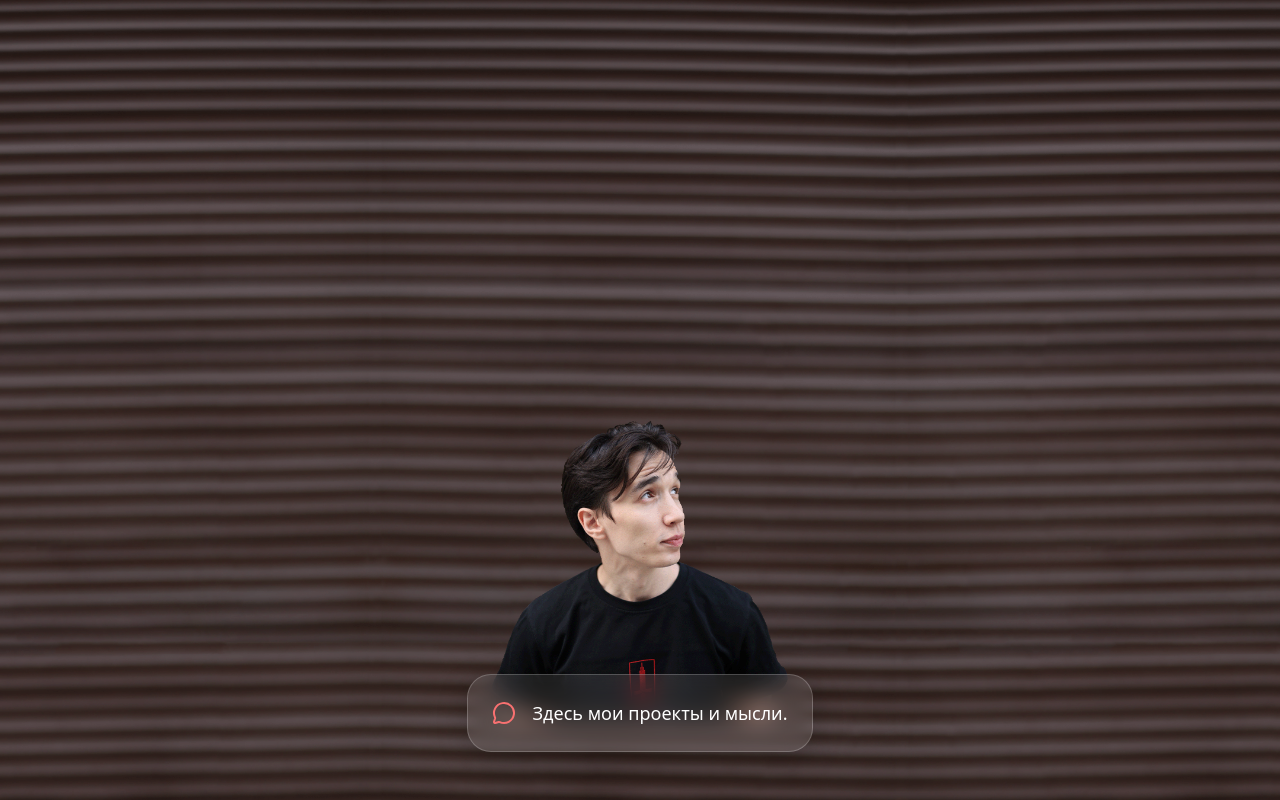
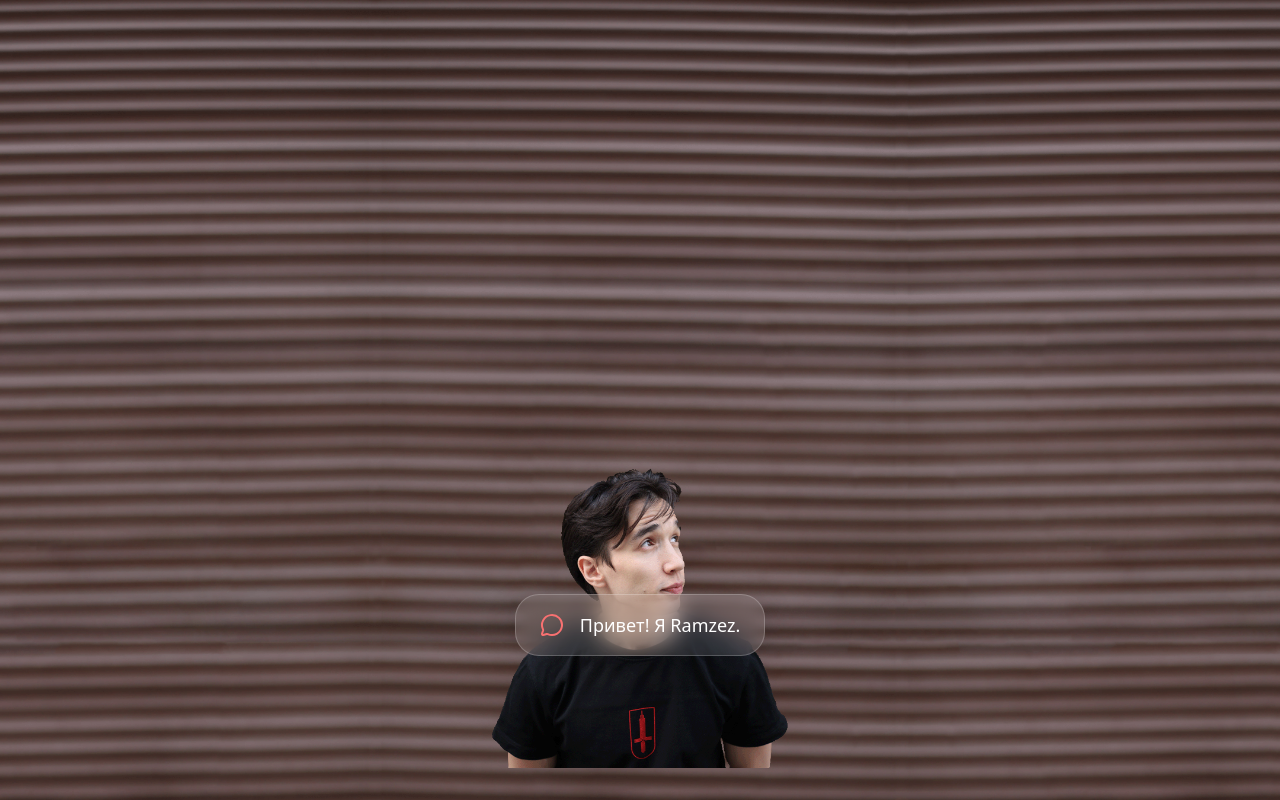
Before and after one commit to Ramzezzzzz/ramzez-portfolio, a React app: page / in a window 1280 px wide. Built offline with nearby package versions, Linux system fonts and the light colour scheme; the HTML template or start-up script is replaced by a standard one.

Commit message:
Улучшен параллакс, диалог по клику, кнопки проектов

```diff
--- a/src/hooks/useMouseParallax.js
+++ b/src/hooks/useMouseParallax.js
@@ -14,10 +14,10 @@ export function useMouseParallax() {
       const deltaX = e.clientX - centerX;
       const deltaY = e.clientY - centerY;
 
-      // Коэффициенты для каждого слоя
-      const layer1Speed = 0.01; // фон
-      const layer2Speed = 0.03; // персонаж
-      const layer3Speed = 0.06; // контент (стеклянные карточки)
+      // Увеличенные коэффициенты для ощутимого эффекта
+      const layer1Speed = 0.025; // фон
+      const layer2Speed = 0.06; // персонаж
+      const layer3Speed = 0.12; // контент
 
       setOffsets({
         layer1: { x: deltaX * layer1Speed, y: deltaY * layer1Speed },
--- a/src/pages/HomePage.jsx
+++ b/src/pages/HomePage.jsx
@@ -1,13 +1,12 @@
-import { useState, useEffect } from "react";
+import { useState } from "react";
 import { motion, AnimatePresence } from "framer-motion";
 import ParallaxLayer from "../components/ParallaxLayer";
 import GlassCard from "../components/GlassCard";
 import { useMouseParallax } from "../hooks/useMouseParallax";
-import { MessageCircle } from "lucide-react";
+import { MessageCircle, FolderGit2, PenTool, X } from "lucide-react";
 
 const BASE_URL = import.meta.env.BASE_URL || "/";
 
-// Массив диалогов новеллы
 const dialogues = [
   "Привет! Я Ramzez.",
   "Хочешь чаю с чак-чаком?",
@@ -18,93 +17,113 @@ const dialogues = [
 export default function HomePage() {
   const { layer1, layer2, layer3 } = useMouseParallax();
   const [dialogueIndex, setDialogueIndex] = useState(0);
-  const [showContent, setShowContent] = useState(false);
+  const [showInterface, setShowInterface] = useState(false);
+  const [activeColumn, setActiveColumn] = useState(null); // 'projects' | 'blog'
 
-  // Прокрутка диалогов по клику или автоматически через 3 секунды
-  useEffect(() => {
-    if (dialogueIndex < dialogues.length - 1) {
-      const timer = setTimeout(
-        () => setDialogueIndex((prev) => prev + 1),
-        3000
-      );
-      return () => clearTimeout(timer);
-    } else {
-      setShowContent(true);
-    }
-  }, [dialogueIndex]);
-
-  const handleNextDialogue = () => {
+  // Переход к следующей фразе (вызывается по клику на персонажа или пузырь)
+  const nextDialogue = () => {
     if (dialogueIndex < dialogues.length - 1) {
       setDialogueIndex((prev) => prev + 1);
     } else {
-      setShowContent(true);
+      setShowInterface(true); // показать кнопки вместо диалога
     }
   };
 
   return (
-    <div className="relative w-full h-screen overflow-hidden bg-black">
-      {/* Слой 1: фон */}
+    <div className="relative w-full h-screen overflow-hidden bg-black select-none">
+      {/* Слой 1: фон + затемняющий градиент */}
       <ParallaxLayer offset={layer1} className="absolute inset-0 z-0">
         <div
-          className="w-full h-full bg-cover bg-center opacity-70"
+          className="w-full h-full bg-cover bg-center"
           style={{
             backgroundImage: `url(${BASE_URL}images/portfolio_background.png)`,
           }}
         />
+        {/* Градиент: края тёмные, центр светлее */}
+        <div className="absolute inset-0 bg-gradient-radial from-transparent via-black/30 to-black/80 pointer-events-none" />
       </ParallaxLayer>
 
-      {/* Слой 2: персонаж */}
+      {/* Слой 2: персонаж (прижат к низу) */}
       <ParallaxLayer
         offset={layer2}
-        className="absolute inset-0 z-10 flex items-center justify-center"
+        className="absolute inset-0 z-10 flex items-end justify-center pb-4 sm:pb-8"
       >
         <img
           src={`${BASE_URL}images/portfolio_ramzez_right.png`}
           alt="Ramzez"
-          className="max-h-[80%] object-contain pointer-events-none select-none"
+          className="max-h-[70vh] sm:max-h-[80vh] object-contain cursor-pointer hover:scale-[1.02] transition-transform duration-300"
+          onClick={nextDialogue}
         />
       </ParallaxLayer>
 
-      {/* Слой 3: контент (диалоги + карточки) */}
+      {/* Слой 3: диалог и интерфейс */}
       <ParallaxLayer
         offset={layer3}
         className="absolute inset-0 z-20 pointer-events-none"
       >
-        <div className="h-full flex flex-col justify-end pb-8 px-4 sm:px-12 lg:px-24">
-          {/* Диалоговый пузырь */}
+        <div className="h-full flex flex-col justify-end items-center pb-24 sm:pb-32 px-4">
           <AnimatePresence mode="wait">
-            {!showContent ? (
+            {!showInterface ? (
               <motion.div
                 key={dialogueIndex}
                 initial={{ opacity: 0, y: 20 }}
                 animate={{ opacity: 1, y: 0 }}
                 exit={{ opacity: 0, y: -20 }}
                 transition={{ duration: 0.5 }}
-                className="pointer-events-auto self-center mb-4 cursor-pointer"
-                onClick={handleNextDialogue}
+                className="pointer-events-auto cursor-pointer mb-4"
+                onClick={nextDialogue}
               >
-                <GlassCard className="max-w-md mx-auto flex items-center gap-4">
-                  <MessageCircle className="w-6 h-6 text-red-400" />
+                <GlassCard className="max-w-md mx-auto flex items-center gap-4 px-6 py-4">
+                  <MessageCircle className="w-6 h-6 text-red-400 shrink-0" />
                   <p className="text-white text-lg font-medium">
                     {dialogues[dialogueIndex]}
                   </p>
                 </GlassCard>
               </motion.div>
             ) : (
-              // Когда диалоги закончились, показываем карточки проектов (заглушки)
+              // Интерфейс с кнопками / колонками
               <motion.div
                 initial={{ opacity: 0 }}
                 animate={{ opacity: 1 }}
-                className="pointer-events-auto flex gap-8 justify-center"
+                className="pointer-events-auto w-full max-w-6xl mx-auto"
               >
-                <GlassCard>
-                  <h3 className="text-white text-xl font-bold">Проекты</h3>
-                  <p className="text-gray-300">Скоро здесь будут мои работы.</p>
-                </GlassCard>
-                <GlassCard>
-                  <h3 className="text-white text-xl font-bold">Блог</h3>
-                  <p className="text-gray-300">Заметки о разработке.</p>
-                </GlassCard>
+                {!activeColumn ? (
+                  <div className="flex flex-col sm:flex-row justify-center gap-4">
+                    <button
+                      onClick={() => setActiveColumn("projects")}
+                      className="flex items-center gap-3 px-8 py-5 bg-white/10 backdrop-blur-md border border-white/20 rounded-2xl shadow-lg hover:bg-white/20 transition-all text-white font-semibold"
+                    >
+                      <FolderGit2 className="w-6 h-6" />
+                      Проекты
+                    </button>
+                    <button
+                      onClick={() => setActiveColumn("blog")}
+                      className="flex items-center gap-3 px-8 py-5 bg-white/10 backdrop-blur-md border border-white/20 rounded-2xl shadow-lg hover:bg-white/20 transition-all text-white font-semibold"
+                    >
+                      <PenTool className="w-6 h-6" />
+                      Блог
+                    </button>
+                  </div>
+                ) : (
+                  <div className="flex justify-center">
+                    <GlassCard className="max-w-lg w-full relative">
+                      <button
+                        onClick={() => setActiveColumn(null)}
+                        className="absolute top-3 right-3 text-white/60 hover:text-white"
+                      >
+                        <X className="w-5 h-5" />
+                      </button>
+                      <h3 className="text-white text-xl font-bold mb-3">
+                        {activeColumn === "projects" ? "Проекты" : "Блог"}
+                      </h3>
+                      <p className="text-gray-300">
+                        {activeColumn === "projects"
+                          ? "Скоро здесь появятся мои работы."
+                          : "Заметки о разработке."}
+                      </p>
+                    </GlassCard>
+                  </div>
+                )}
               </motion.div>
             )}
           </AnimatePresence>
```
